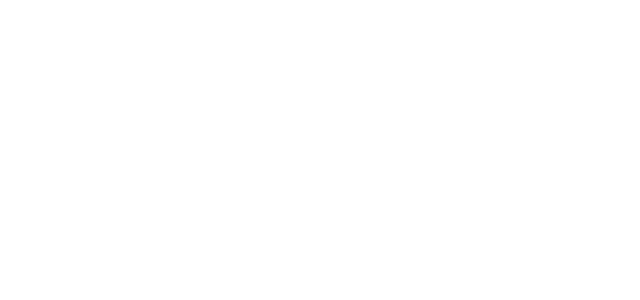
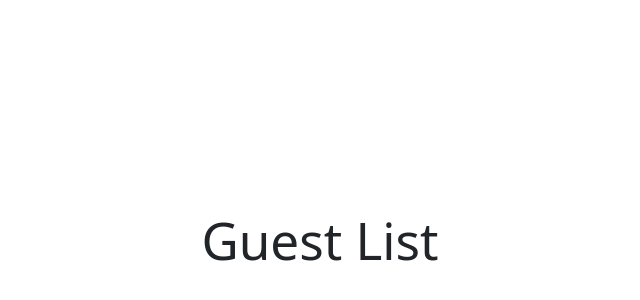
Before and after one commit to MichaelSault/TanyaWeddingWebsite, a React (Vite) app: page /Guests in a window 1280 px wide. Before the commit this address had no page. Shown: the part 156-456 px from the top of the page, without its empty margins (320-960 px from the left). Built offline with nearby package versions, Linux system fonts and the light colour scheme.

Commit message:
started setting up guest list component

```diff
--- a/server.js
+++ b/server.js
@@ -41,6 +41,11 @@
     .catch((err) => console.log(err));
 });
 
+app.get("/guests", (req, res) => {
+    Guests.find().then(items => res.json(items))
+    .catch((err) => console.log(err));
+});
+
 
 app.listen(3001, function() {
     console.log("Server is running");
--- /dev/null
+++ b/src/components/GuestList.jsx
@@ -0,0 +1,24 @@
+import {Button} from "react-bootstrap";
+import {useNavigate} from "react-router-dom";
+import {useState, useEffect} from 'react';
+import axios from 'axios';
+
+import '../App.css'
+
+function GuestList() {
+  const navigate = useNavigate();
+  const [guests, setGuests] = useState([]);
+  const [updatedGuest, setUpdatedGuest] = useState([]);
+
+
+  return (
+    <>
+      <div style={{width:"100%", margin:"auto auto", textAlign:"center"}}>
+        <h1>Guest List</h1>
+
+      </div>
+    </>
+  )
+}
+
+export default GuestList
--- a/src/main.jsx
+++ b/src/main.jsx
@@ -1,16 +1,18 @@
 import React from 'react';
 import ReactDOM from 'react-dom/client';
-import App from './App.jsx';
 import './index.css';
 import 'bootstrap';
 import { BrowserRouter, Routes, Route } from 'react-router-dom';
 
+import App from './App.jsx';
+import GuestList from './components/GuestList.jsx';
 
 ReactDOM.createRoot(document.getElementById('root')).render(
   <React.StrictMode>
     <BrowserRouter>
       <Routes>
         <Route path='/' element={<App />}/>
+        <Route path='/Guests' element={<GuestList/>}/>
       </Routes>
     </BrowserRouter>
   </React.StrictMode>
```
Also changed, not shown: src/components/Invite.jsx (added).
